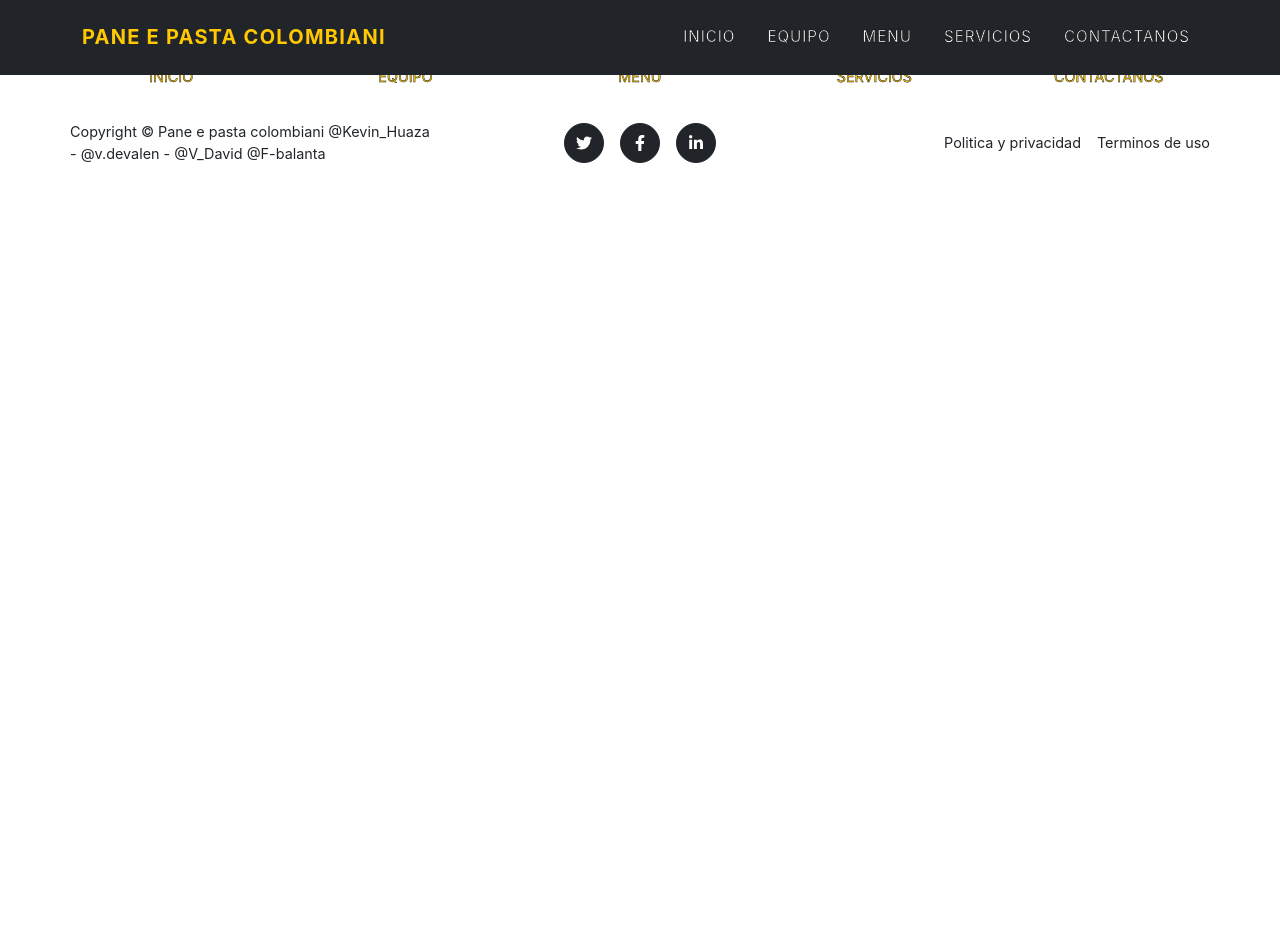
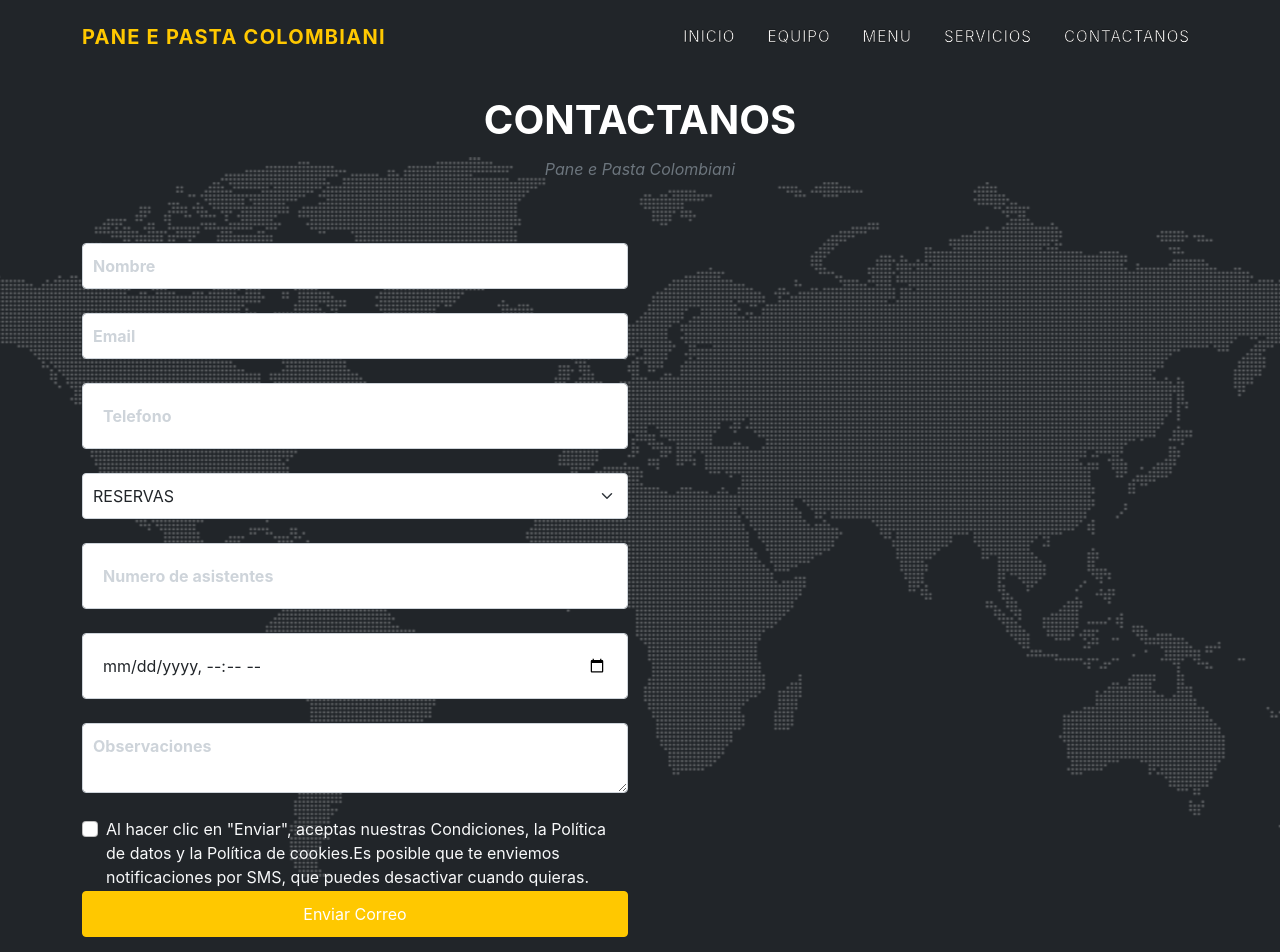
Before and after one commit to juandsoto/juventic-reto3, a React (Create React App) app: page /contact in a window 1280 px wide. Shown: the top 952 px of the page. Before the commit the page ends 800 px from the top, so only its background shows below. Built offline with nearby package versions, Linux system fonts and the light colour scheme.

Commit message:
pagina de contacto completada

```diff
--- a/src/pages/Contact.jsx
+++ b/src/pages/Contact.jsx
@@ -3,7 +3,147 @@ import React from 'react';
 const Contact = () => {
 	return (
 		<>
-			<h1>Contact component</h1>
+			<section className='page-section bajarsection' id='contact'>
+				<div className='container mt-5'>
+					<div className='text-center'>
+						<h2 className='section-heading text-uppercase'>Contactanos</h2>
+						<h3 className='section-subheading text-muted'>
+							Pane e Pasta Colombiani
+						</h3>
+					</div>
+					<div>
+						<form
+							id='contactForm'
+							action='https://formspree.io/f/xbjqbgko'
+							method='POST'
+						>
+							<input type='hidden' name='_language' value='es' />
+							<input
+								type='hidden'
+								name='_subject'
+								value='RestaurantApp - Contact Form'
+							/>
+							<div className='row align-items-stretch mb-5'>
+								<div className='col-md-6'>
+									<div className='form-group'>
+										<input
+											className='form-control'
+											type='text'
+											name='Nombre'
+											placeholder='Nombre'
+											style={{ padding: '10px', width: '100%' }}
+											required
+											pattern="[a-z A-Z]{3,45}"
+										/>
+									</div>
+									<div className='form-group'>
+										<input
+											className='form-control'
+											type='email'
+											name='Email'
+											placeholder='Email'
+											style={{ padding: '10px', width: '100%' }}
+											required
+											minlength="10"
+											maxlength="125"
+										/>
+									</div>
+									<div class="form-group">
+										<input
+											name="Telefono"
+											type="tel"
+											class="form-control"
+											id="floatingInput"
+											placeholder="Telefono"
+											required
+											pattern="[0-9]{7,10}"
+										/>
+									</div>
+									<div class="form-group">
+										<select
+											className='form-select'
+											aria-label='Default select example'
+											name='reservaciones'
+											style={{
+												padding: '10px',
+												width: '100%',
+												marginBottom: '10px',
+											}}
+											required
+										>
+											<option value='ninguno'>RESERVAS</option>
+											<option value='Cena de amigos'>Cena de amigos</option>
+											<option value='Declaracioes'>Declaracioes</option>
+											<option value='Despedida'>Despedida</option>
+											<option value='Fiesta infantil'>Fiesta infantil</option>
+											<option value='Cumpleaños'>Cumpleaños</option>
+											<option value='Fiesta de grados'>Fiesta de grados</option>
+										</select>
+									</div>
+									<div class="form-group">
+										<input
+											name="asistentes"
+											type="text"
+											class="form-control"
+											id="floatingInput"
+											required
+											pattern="[0-9]*"
+											placeholder="Numero de asistentes"
+										/>
+									</div>
+
+									<div class="form-group">
+										<input
+											name="fecha"
+											type="datetime-local"
+											class="form-control"
+											id="floatingInput"
+											required
+											placeholder="Fecha y hora"
+										/>
+									</div>
+									<div className='form-group'>
+										<textarea
+											className='form-control'
+											type='text'
+											name='Observaciones'
+											placeholder='Observaciones'
+											minlength='0'
+											maxlength='250'
+											style={{ padding: '10px', width: '100%' }}
+										></textarea>
+									</div>
+									<div class='form-check'>
+										<input
+											class='form-check-input'
+											type='checkbox'
+											value=''
+											id='flexCheckDefault'
+											required
+										/>
+										<label
+											class='text-light form-check-label'
+											for='flexCheckDefault'
+										>
+											Al hacer clic en "Enviar", aceptas nuestras Condiciones,
+											la Política de datos y la Política de cookies.Es posible
+											que te enviemos notificaciones por SMS, que puedes
+											desactivar cuando quieras.
+										</label>
+									</div>
+									<button
+										type='submit'
+										className='btn btn-primary'
+										style={{ padding: '10px', width: '100%' }}
+									>
+										Enviar Correo
+									</button>
+								</div>
+							</div>
+						</form>
+					</div>
+				</div>
+			</section>
 		</>
 	);
 };
```
